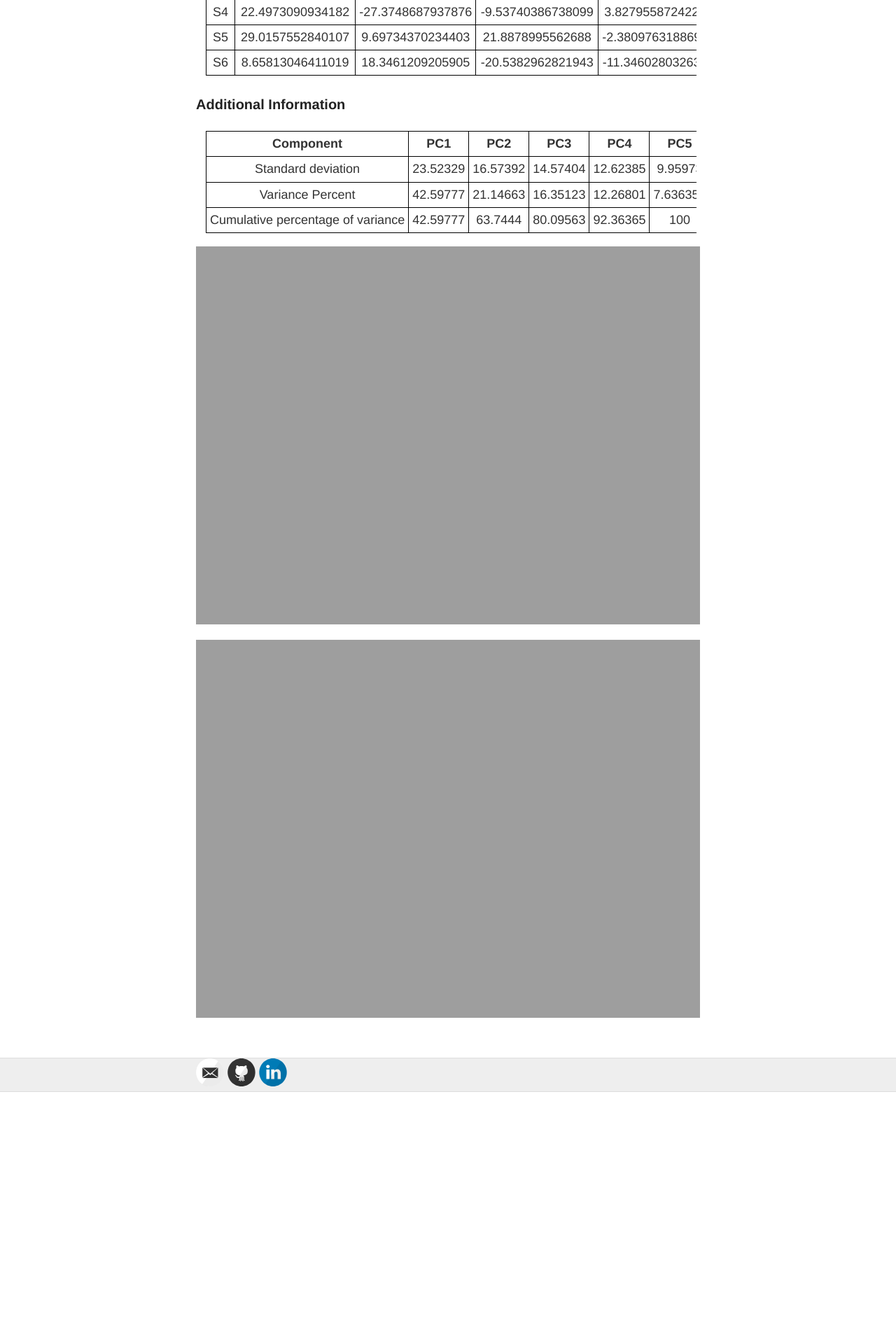
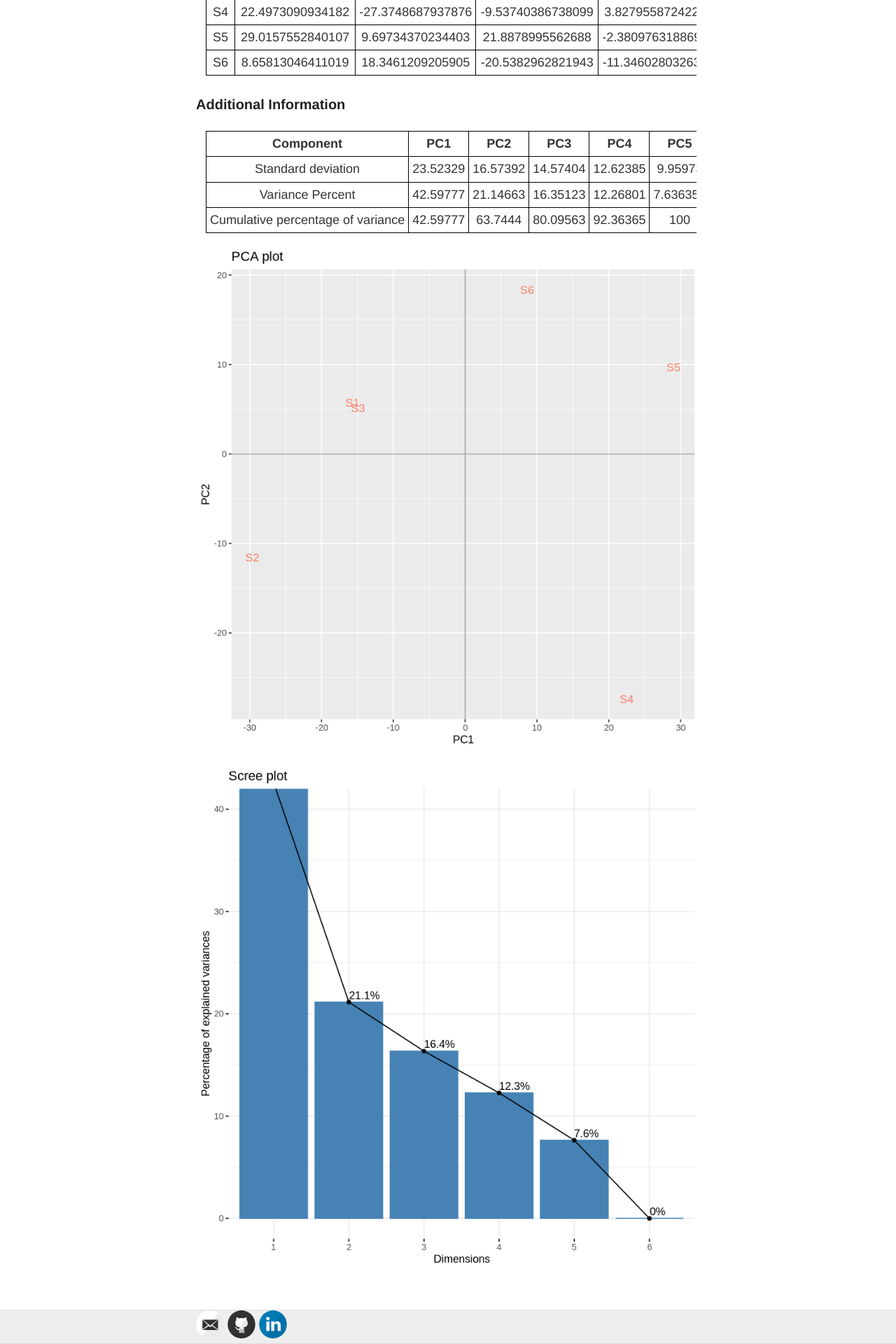
Before and after one commit to vanngocthuyla/Data_Analysis, a Jekyll site: the page built from _pages/omics/PCA.md, in a window 1280 px wide. Shown: the part 911-2831 px from the top of the page at 70% size. Built offline with Jekyll 4.4.1, drawn with Linux system fonts in a browser that asks for light colours; our own code applies the rules of GitHub Pages for plain Markdown files; before the commit the page ends 2471 px from its top, so only the background shows below that.

Commit message:
Update PCA.md

```diff
--- a/_pages/omics/PCA.md
+++ b/_pages/omics/PCA.md
@@ -33,6 +33,6 @@
 |Variance Percent|42.59777|21.14663|16.35123|12.26801|7.636353|7.348944e-29|
 |Cumulative percentage of variance|42.59777|63.7444|80.09563|92.36365|100|100|
 
-<img src='https://vanngocthuyla.github.io/Data_Analysis/images/sequencing/PCA_Plot.png' width="800">
+<img src='https://vanngocthuyla.github.io/Data_Analysis/images/omics/PCA_Plot.png' width="800">
 
-<img src='https://vanngocthuyla.github.io/Data_Analysis/images/sequencing/Scree_Plot.png' width="800">
+<img src='https://vanngocthuyla.github.io/Data_Analysis/images/omics/Scree_Plot.png' width="800">
```
